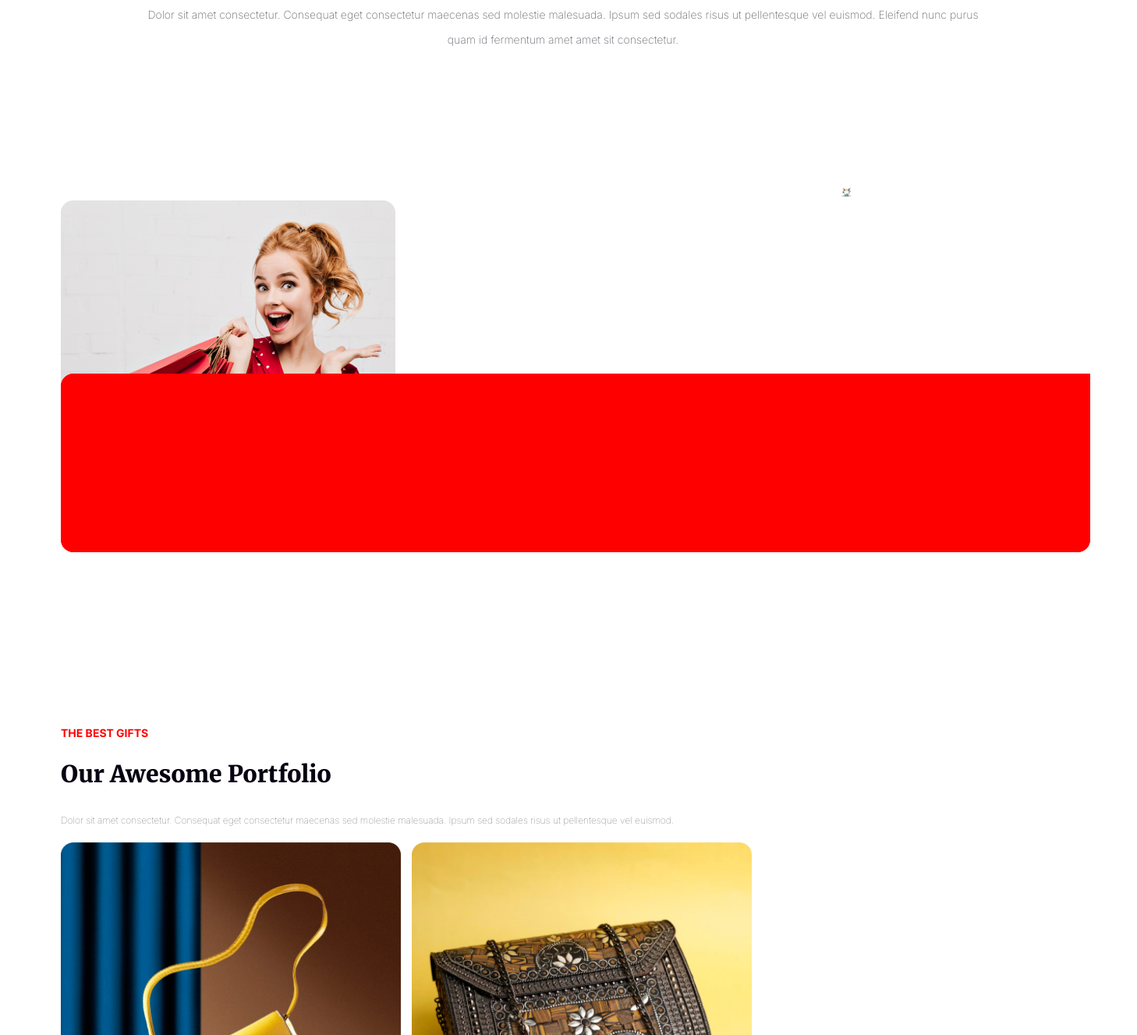
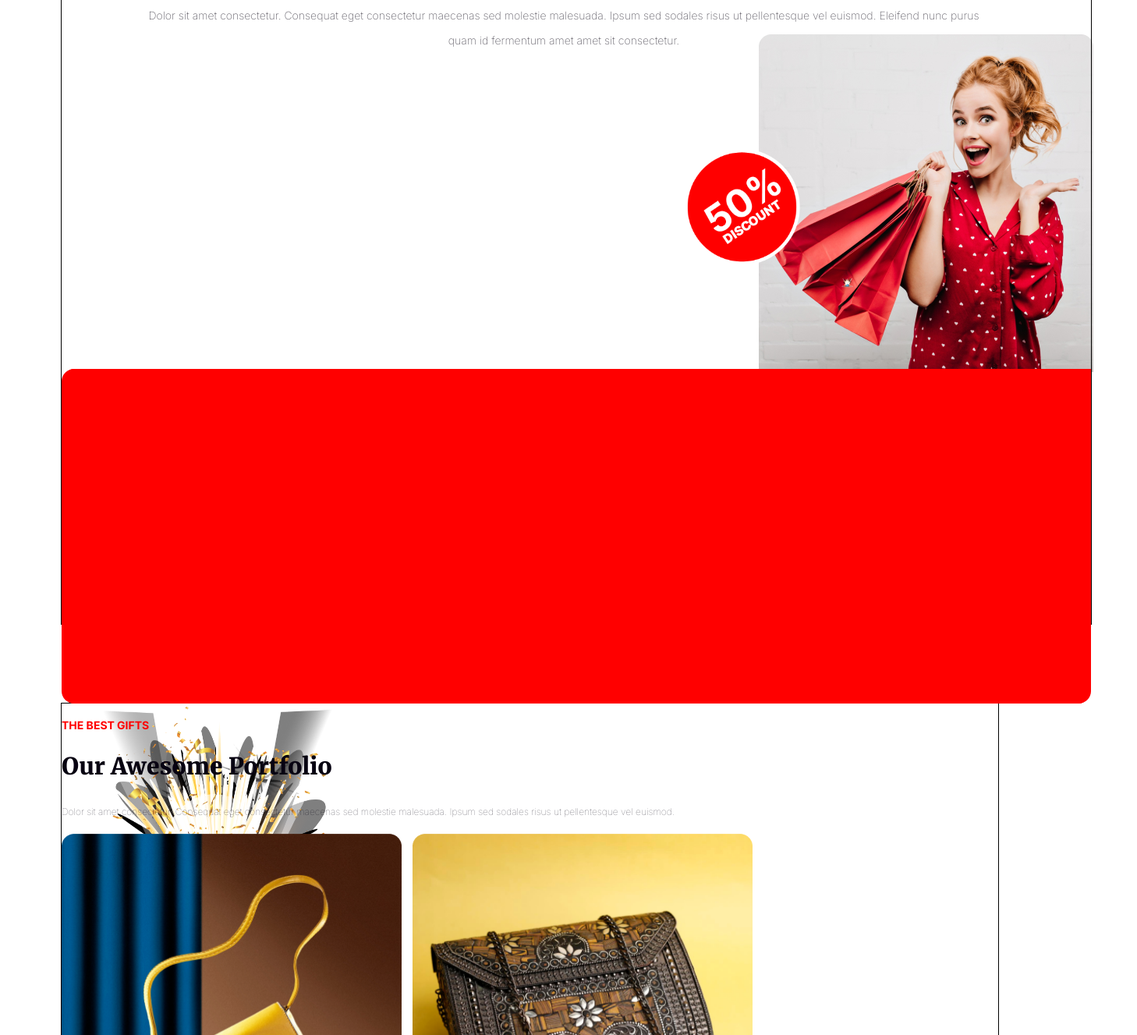
Before and after one commit to mr9asif/batch9-Assignment-1, a plain HTML site: page index.html in a window 1280 px wide. Shown: the part 3393-4720 px from the top of the page at 78% size, 1458 px wide, since content can reach past the window. Drawn offline with Linux system fonts and the light colour scheme.

Commit message:
added more

```diff
--- a/index.html
+++ b/index.html
@@ -69,12 +69,15 @@
                 <h1 class="title-h1"><span class="holi">Holidays</span><span class="sale">Sale 50%</span></h1>
                 <p class="para-6">Dolor sit amet consectetur. Consequat eget consectetur maecenas sed molestie malesuada. Ipsum sed sodales risus ut pellentesque vel euismod. Eleifend nunc purus quam id fermentum amet amet sit consectetur.</p>
                 </section>
+                <!-- <img src="./Resources/Group 75.png" alt="" class="img-6-six"> -->
                 <section class="sec-2-six">
                     <img src="./Resources/Group 75.png" alt="" class="img-1-six">
+                    <!-- <img src="./Resources/Group 75.png" alt="" class="img-5-six"> -->
                     <img src="./Resources/Rectangle 1.png" alt="" class="img-3-six">
                     <img src="./Resources/Group 44.png" alt="" class="img-4-six">
                     <img src="./Resources/Rectangle 2.png" alt="" class="img-2-six">
                 </section>
+                 <img src="./Resources/Group 75.png" alt="" class="img-6-six">
                 </div>
                <div class="seven-div">
                 <section class="sec-7-1">
--- a/style/style.css
+++ b/style/style.css
@@ -263,7 +263,9 @@ background: linear-gradient(180deg, #070211 0%);
     /* width: 95%; */
     height: 1000px;
     margin-left: 70px;
-    /* border: 1px solid; */
+     border: 1px solid;
+     /* overflow: hidden; */
+     : ;
 }
 .sec-six{
     align-items: center;
@@ -309,27 +311,42 @@ background: linear-gradient(180deg, #070211 0%);
 }
 .img-2-six{
     width: 1320px;
-    height: 229px;
+    height: 429px;
     /* flex-shrink: 0; */
     border-radius: 16px 0px 16px 16px;
     background: #F00;
-   margin-top: -1000px;
+    align-items: baseline;
+    margin-top: 100px;
+}
+.img-6-six{
+    width: 400px;
+    height: 400px;
+    z-index: 7;
+    position: inherit;
+
 }
 .img-1-six{
-    width: 15px;
+     width: 15px;
     height: 12px;
-    /* flex-shrink: 0;  */
-    margin-top: 160px;
+     flex-shrink: 0;  */
+     margin-top: 160px;
     position: relative;
     margin-left: 1000px;
 }
 .img-3-six{
+ position: absolute;
+ margin-left: -125px;
+ margin-top: -38px;
+ z-index: -1;
 
 }
 .img-4-six{
-    width: 220.048px;
-    height: 220.119px;
+    width: 206.841px;
+    height: 206.841px;
     flex-shrink: 0;
+    margin-left: -250px;
+    margin-top: 80px;
+    z-index: 5;
 }
 .seven-div{
 
@@ -337,7 +354,7 @@ background: linear-gradient(180deg, #070211 0%);
     width: 95%;
     height: 1100px;
     margin-left: 70px;
-     /* border:1px solid;  */
+      border:1px solid;
     margin-top: 100px;
     /* margin-bottom: 50px; */
 }
@@ -410,12 +427,12 @@ text-transform: capitalize;
 }
 form{
     margin-top: 50px;
-    margin-right: 300px;
+    margin-right: -60px;
 
 }
 input[type="text"]{
-    background: #FFF;;
-    width: 640px;
+    background: #e8dbdba7;;
+    width: 440px;
     height: 50px;
     border:none;
     outline: none;
```
